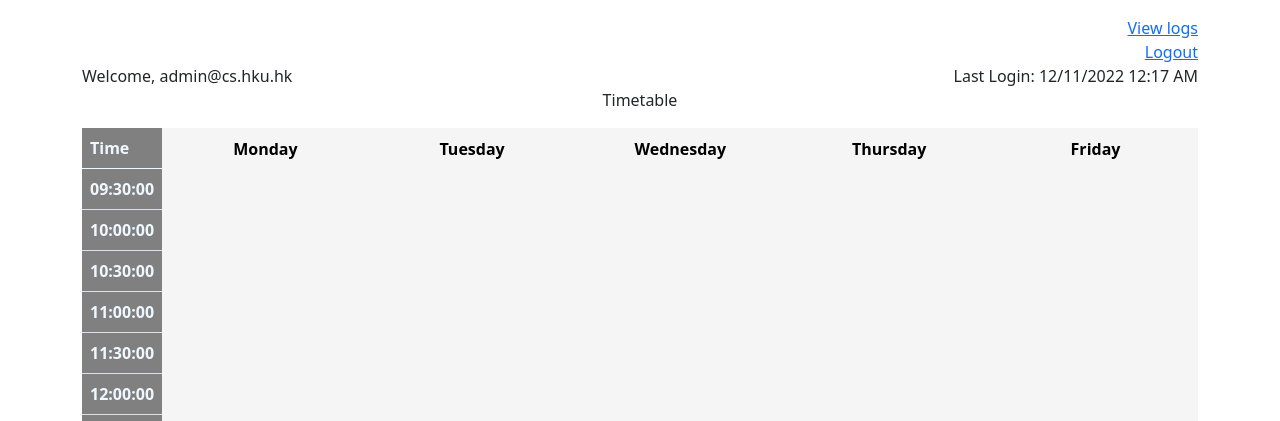
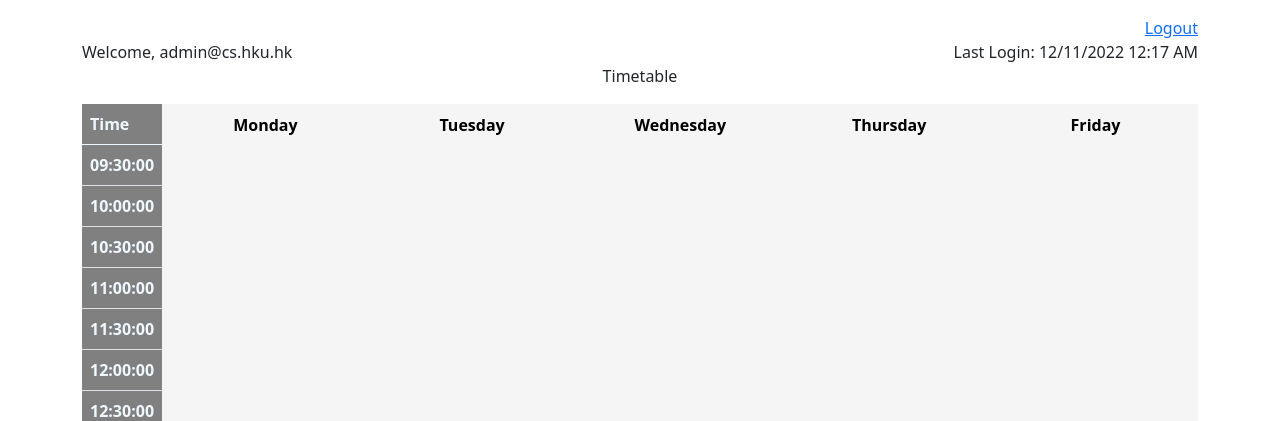
Before and after one commit to kuanjiahong/comp3278-database-project, a Django app: page /schedule/home in a window 1280 px wide. Shown: the top 421 px of the page. Run offline with Django 4.2, Linux system fonts and the light colour scheme; a user stored in the database is signed in; data comes from the database, SQL or seed files in the repository; lists and menus that the app fills with data are empty.

Commit message:
Removed link to log page in home.html

```diff
--- a/templates/schedule/home.html
+++ b/templates/schedule/home.html
@@ -3,11 +3,6 @@
 {% block title %}Home{% endblock %}
 
 {% block content %}
-<div class="d-flex justify-content-end">
-    <div class="">
-        <a href="{% url 'schedule:logs' %}">View logs</a>
-    </div>
-</div>
 <div class="d-flex justify-content-end">
     <div class="">
         <a href="{% url 'schedule:logout' %}">Logout</a>
```
